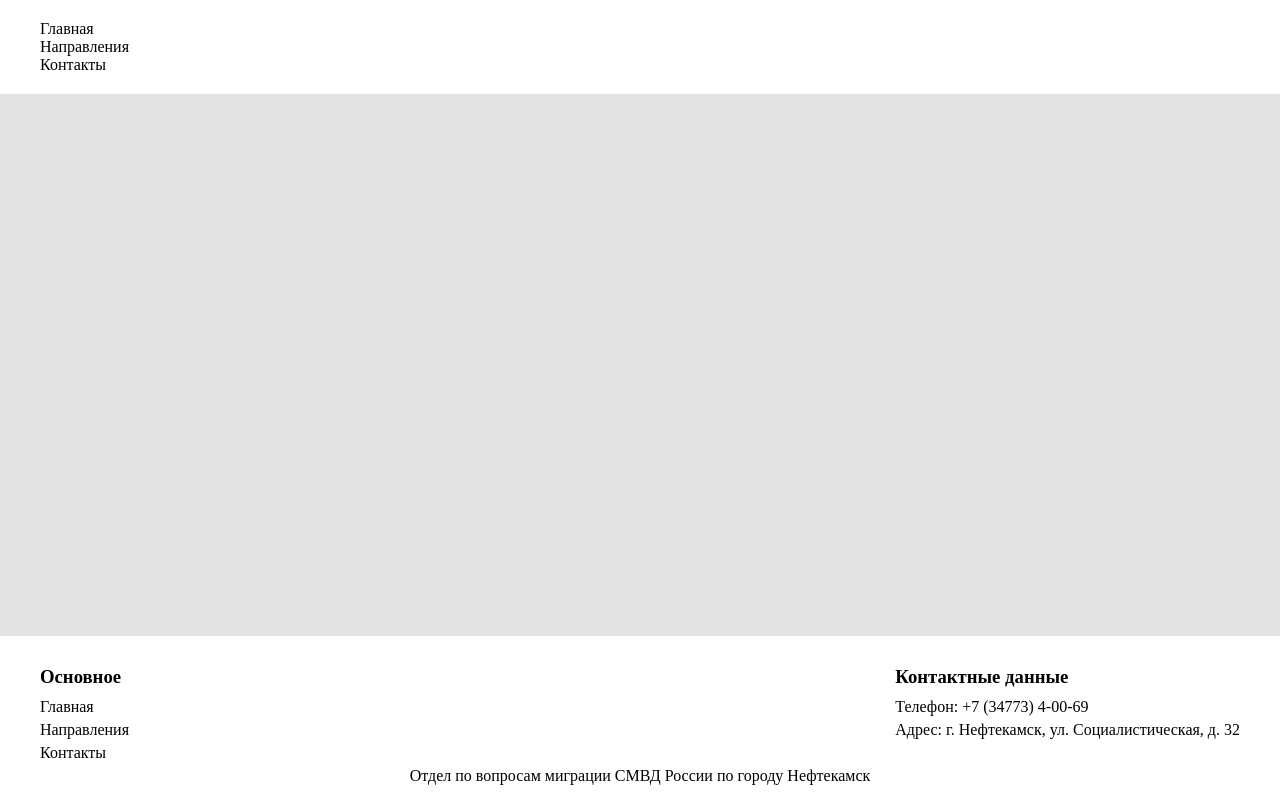
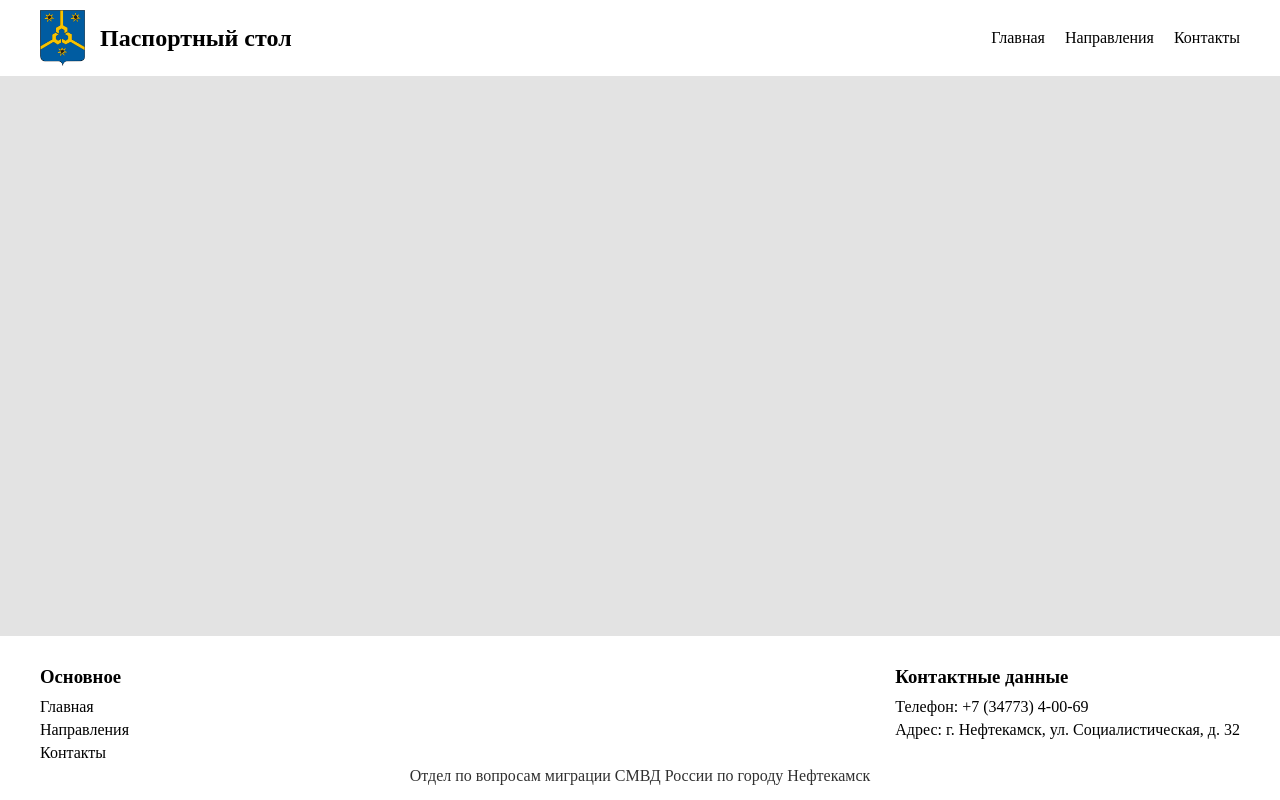
Before and after one commit to Danzakuduroch/new-project, a plain HTML site: page index.html in a window 1280 px wide. Drawn offline with Linux system fonts and the light colour scheme.

Commit message:
стилизация заголовка

```diff
--- a/index.html
+++ b/index.html
@@ -12,7 +12,8 @@
 	<header>
 		<div class="header__inner container">
 			<div class="logo">
-
+				<img src="./img/flag.gif" alt="">
+				<h2>Паспортный стол</h2>
 			</div>
 			<nav>
 				<ul class="header__nav">
--- a/styles/styles.css
+++ b/styles/styles.css
@@ -20,10 +20,6 @@ ul {
 	margin: 0 auto;
 }
 
-.header__inner {
-	padding-block: 20px;
-}
-
 header {
 	background-color: rgb(255, 255, 255);
 }
@@ -35,6 +31,18 @@ main {
 footer {
 	flex-shrink: 0;
 	background-color: rgb(255, 255, 255);
+}
+
+.header__nav {
+	display: flex;
+	column-gap: 20px;
+}
+
+.header__inner{
+	display: flex;
+	justify-content: space-between;
+	align-items: center;
+	padding-block: 10px;
 }
 
 .footer__inner {
@@ -55,11 +63,22 @@ footer {
 	justify-content: space-between;
 }
 
+.logo img{
+	max-width: 45px;
+}
+
 .footer__inner > p {
 	text-align: center;
+	color: rgb(48, 48, 48);
 }
 
 a {
 	text-decoration: none;
 	color: black;
 }
+
+.logo {
+	display: flex;
+	align-items: center;
+	column-gap: 15px;
+}
```
Also changed, not shown: img/flag.gif (added).
